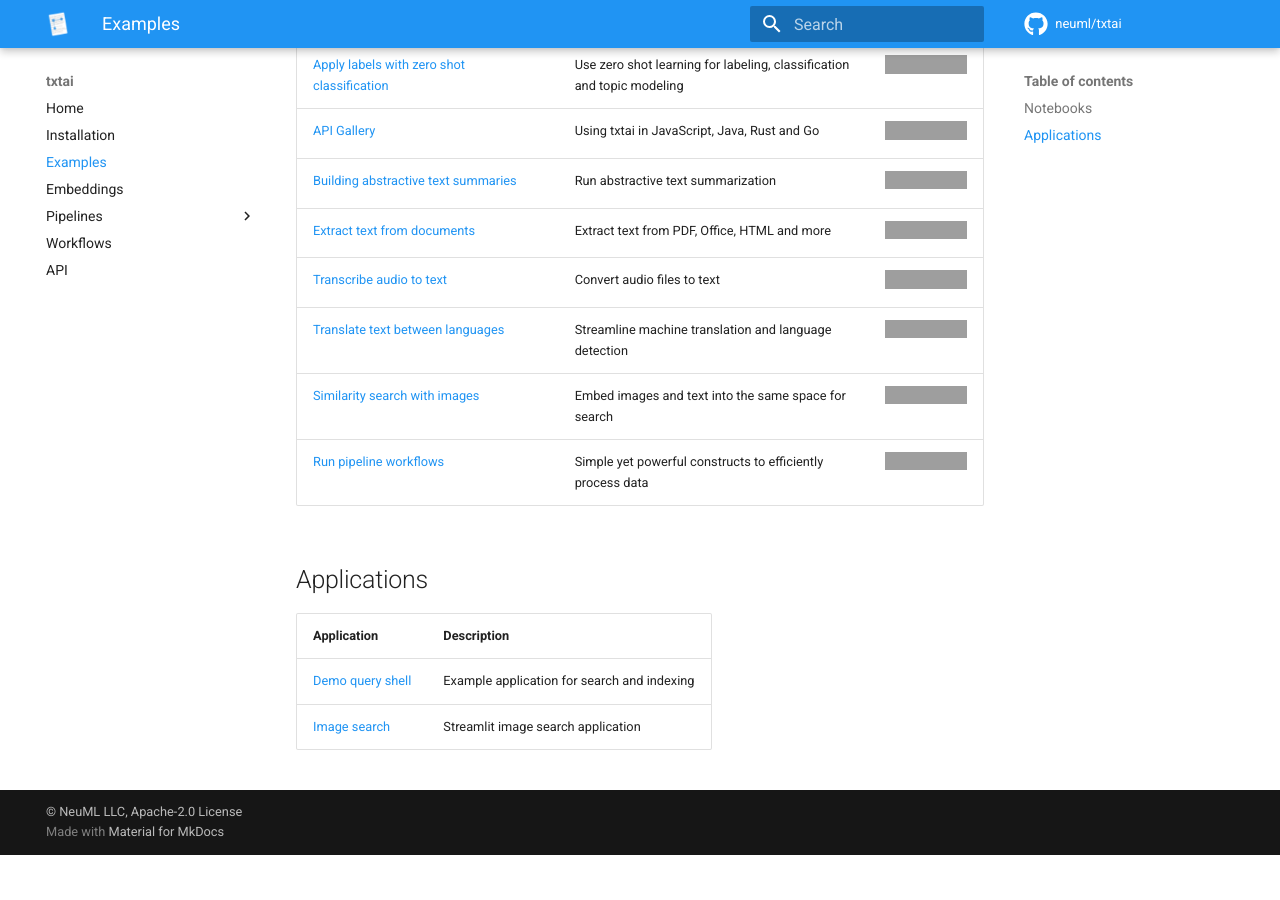
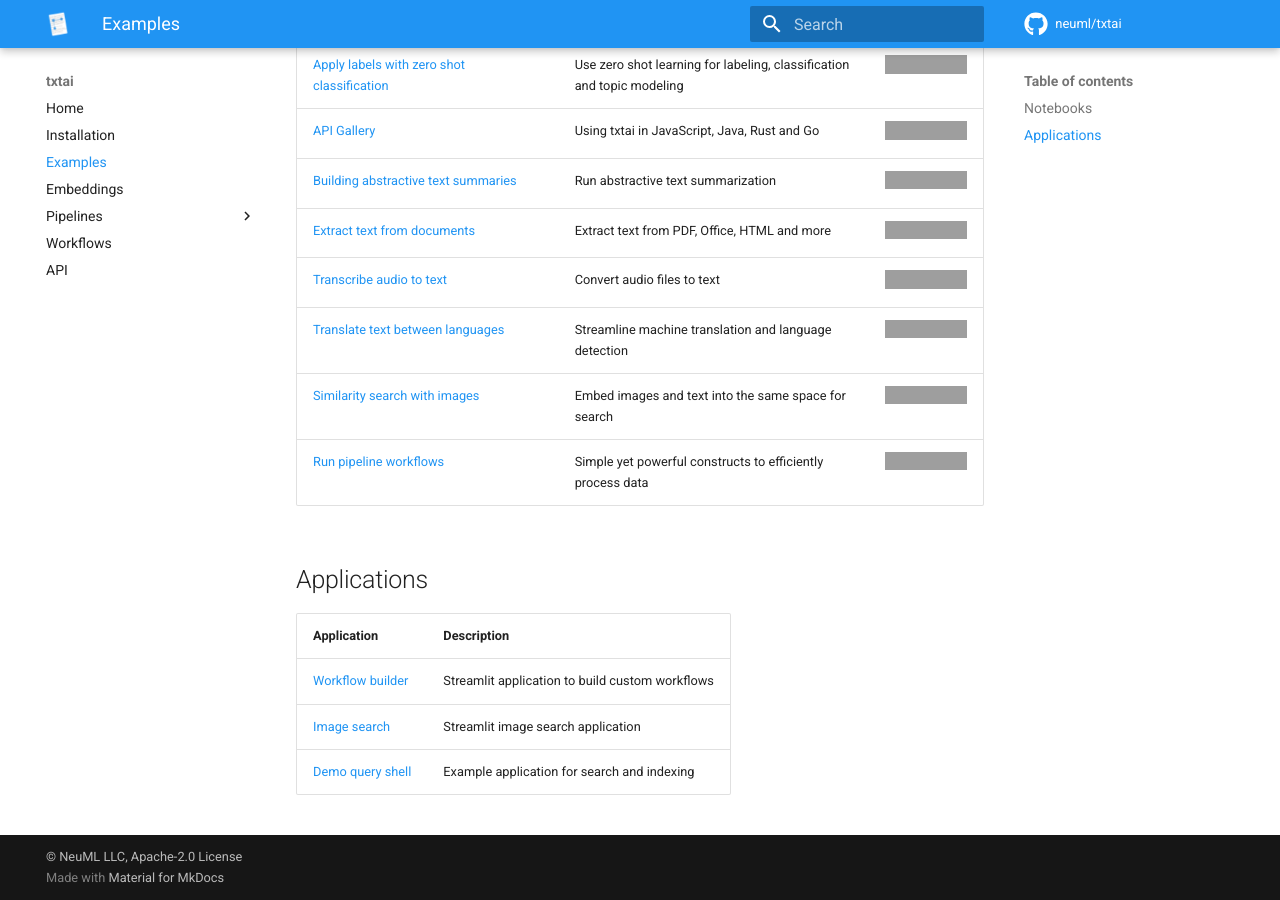
Before and after one commit to neuml/txtai, an MkDocs documentation site: the page built from docs/examples.md, in a window 1280 px wide and 900 px high, scrolled down 688 px, cut to the strip 0-900 px from the top of the window. Built offline with MkDocs 1.6.1 and Material for MkDocs 9.7.7, drawn with Linux system fonts in a browser that asks for light colours; comment, search, counter and statistics services are not loaded; before the commit the page ends 1543 px from its top, so only the background shows below that; grey boxes are pictures that could not be loaded.

Commit message:
Documentation update

```diff
--- a/docs/examples.md
+++ b/docs/examples.md
@@ -25,5 +25,6 @@
 
 | Application  | Description  |
 |:----------|:-------------|
+| [Workflow builder](https://github.com/neuml/txtai/blob/master/examples/workflows.py) | Streamlit application to build custom workflows |
+| [Image search](https://github.com/neuml/txtai/blob/master/examples/images.py) | Streamlit image search application |
 | [Demo query shell](https://github.com/neuml/txtai/blob/master/examples/demo.py) | Example application for search and indexing |
-| [Image search](https://github.com/neuml/txtai/blob/master/examples/images.py) | Streamlit image search application |
```
Also changed, not shown: README.md (+2 -1 lines).
